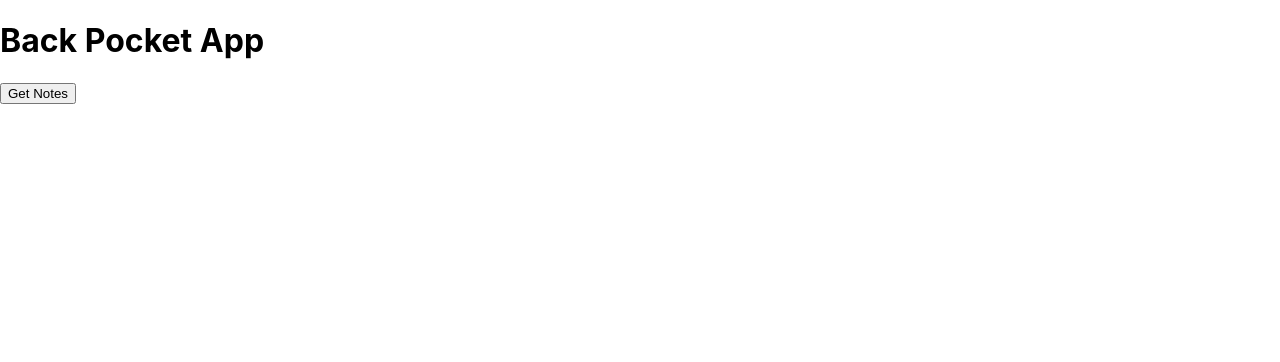
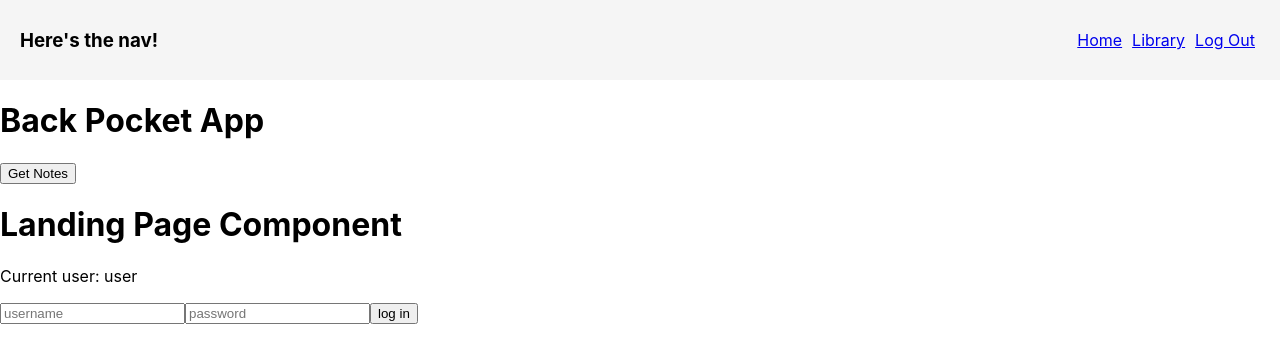
Before and after one commit to cheisentrout/back-pocket-frontend, a React (Create React App) app: page /landing in a window 1280 px wide. Shown: the top 362 px of the page. Built offline with nearby package versions, Linux system fonts and the light colour scheme.

Commit message:
Started playing with landing page functional component

```diff
--- a/package.json
+++ b/package.json
@@ -9,6 +9,7 @@
     "axios": "^0.21.1",
     "react": "^17.0.2",
     "react-dom": "^17.0.2",
+    "react-router-dom": "^5.2.0",
     "react-scripts": "4.0.3",
     "web-vitals": "^1.1.2"
   },
--- /dev/null
+++ b/public/css/main.css
@@ -0,0 +1,18 @@
+nav {
+    display: flex;
+    justify-content: space-between;
+    align-items: center;
+    min-height: 10vh;
+    background: whitesmoke;
+    padding: 0 20px;
+}
+
+.nav-links {
+    list-style: none;
+    display: flex;
+    justify-content: space-around;
+}
+
+li {
+    margin: 5px;
+}
--- a/public/index.html
+++ b/public/index.html
@@ -24,7 +24,9 @@
       work correctly both with client-side routing and a non-root public URL.
       Learn how to configure a non-root public URL by running `npm run build`.
     -->
-    <title>React App</title>
+    <link rel="stylesheet" href="css/main.css" />
+
+    <title>back pocket</title>
   </head>
   <body>
     <noscript>You need to enable JavaScript to run this app.</noscript>
--- a/src/App.js
+++ b/src/App.js
@@ -1,6 +1,16 @@
+/*================== TOOLS ===============*/
 import axios from 'axios'
-import React from 'react'
+import React, { useState, useEffect } from 'react'
+import { BrowserRouter as Router, Route } from 'react-router-dom'
 
+/*========== COMPONENT IMPORTS ===========*/
+import Landing from './components/Landing'
+import CreateAccount from './components/CreateAccount'
+import Home from './components/Home'
+import Library from './components/Library'
+import Nav from './components/Nav'
+
+/*============= APP FUNCTION =============*/
 function App() {
 
     const getNotes = () => {
@@ -14,22 +24,16 @@ function App() {
     }
 
     return (
-        <div>
+        <Router>
+            <Nav />
             <h1>Back Pocket App</h1>
             <button onClick={getNotes}>Get Notes</button>
-        </div>
+            <Route path="/landing" component={Landing} />
+            <Route path="/account" component={CreateAccount} />
+            <Route path="/home" component={Home} />
+            <Route path="/library" component={Library} />
+        </Router>
     )
 }
 
 export default App
-
-// class App extends React.Component {
-//
-//     render() {
-//         return (
-//             <div>
-//                 <h1>Clare's React App!!!</h1>
-//             </div>
-//         )
-//     }
-// }
--- a/src/components/CreateAccount.js
+++ b/src/components/CreateAccount.js
@@ -0,0 +1,14 @@
+/*===== TOOLS =====*/
+// import axios from 'axios'
+import React from 'react'
+
+
+function CreateAccount() {
+    return (
+        <div>
+            <h1>Create Account Component</h1>
+        </div>
+    )
+}
+
+export default CreateAccount
--- a/src/components/Home.js
+++ b/src/components/Home.js
@@ -0,0 +1,14 @@
+/*===== TOOLS =====*/
+// import axios from 'axios'
+import React from 'react'
+
+
+function Home() {
+    return (
+        <div>
+            <h1>Home (Profile) Component</h1>
+        </div>
+    )
+}
+
+export default Home
--- a/src/components/Landing.js
+++ b/src/components/Landing.js
@@ -0,0 +1,38 @@
+/*===== TOOLS =====*/
+// import axios from 'axios'
+import React, { useState, useEffect } from 'react'
+
+
+function Landing() {
+
+    const [user, setUser] = useState('user')
+
+    const logInUser = (event) => {
+        event.preventDefault()
+        // let usernameInput = document.getElementById('username')
+        // console.log(usernameInput.value);
+        // let enteredUser = usernameInput.value
+        // setUser(prevUser => enteredUser)
+        // console.log('User state: ' + user)
+        setUser(prevUser => 'new user!')
+    }
+
+    return (
+        <div>
+            <h1>Landing Page Component</h1>
+            <p>Current user: {user}</p>
+            <form onSubmit={logInUser}>
+                <input type="text" id="username" placeholder="username" />
+                <input type="password" placeholder="password" />
+                <input type="submit" value="log in" />
+            </form>
+        </div>
+    )
+}
+
+export default Landing
+
+// I want to use the user entered username to update the state of the component's user
+// so on form submit, I store the value from the username input field
+// then, I try to call the setUser() function with the parameter of the entered username
+// currently, the user is not reflecting the information entered
--- a/src/components/Library.js
+++ b/src/components/Library.js
@@ -0,0 +1,14 @@
+/*===== TOOLS =====*/
+// import axios from 'axios'
+import React from 'react'
+
+
+function Library() {
+    return (
+        <div>
+            <h1>Library Component</h1>
+        </div>
+    )
+}
+
+export default Library
--- a/src/components/Nav.js
+++ b/src/components/Nav.js
@@ -0,0 +1,25 @@
+/*===== TOOLS =====*/
+// import axios from 'axios'
+import React from 'react'
+import { Link } from 'react-router-dom'
+
+function Nav() {
+    return (
+        <nav>
+            <h3>Here's the nav!</h3>
+            <ul className="nav-links">
+                <Link to="/home">
+                    <li>Home</li>
+                </Link>
+                <Link to="/library">
+                    <li>Library</li>
+                </Link>
+                <Link to="/landing">
+                    <li>Log Out</li>
+                </Link>
+            </ul>
+        </nav>
+    )
+}
+
+export default Nav
```
Also changed, not shown: src/components/Gallery.js (added), 1 other file (tests, documents, lock files or other folders).
